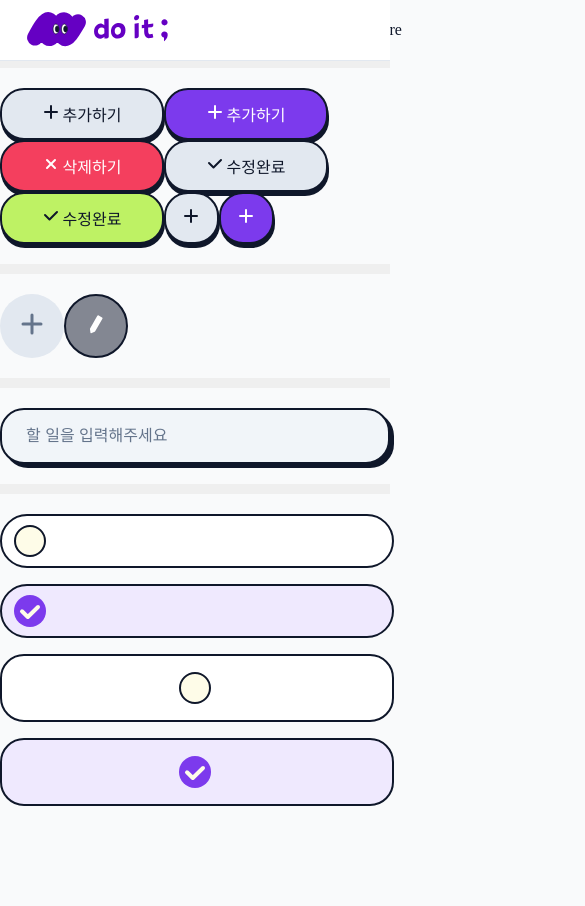
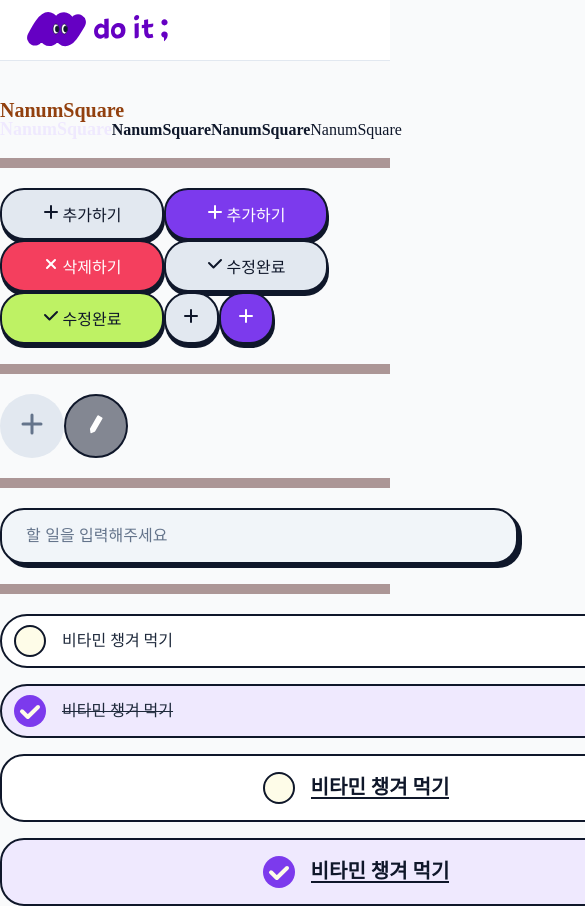
Before and after one commit to ujeans/todo-list, a Next.js app in the folder todo_list/: page /test in a window 390 px wide. Shown: the top 906 px of the page, 585 px wide, since content can reach past the window. Before the commit the page ends 844 px from the top, so only its background shows below. Built offline with nearby package versions, Linux system fonts and the light colour scheme.

Commit message:
반응형 스타일 수정

```diff
--- a/todo_list/src/app/test/page.tsx
+++ b/todo_list/src/app/test/page.tsx
@@ -1,9 +1,9 @@
 "use client";
 
+import styled from "@emotion/styled";
 import { useState } from "react";
 
 import Text from "@/components/shared/Text";
-
 import ButtonComponent from "@/components/shared/Button";
 import CircularButtonComponent from "@/components/shared/CircularButton";
 import Search from "@/components/shared/Search";
@@ -20,7 +20,11 @@ export default function page() {
   const [secondChecked, setSecondChecked] = useState(true);
 
   return (
-    <div>
+    <div
+      style={{
+        marginTop: 100,
+      }}
+    >
       <Text typography="t1" display="block" color="amber800">
         NanumSquare
       </Text>
@@ -31,15 +35,7 @@ export default function page() {
       <Text typography="t4">NanumSquare</Text>
       <Text typography="t5">NanumSquare</Text>
 
-      <div
-        style={{
-          height: 10,
-          width: "100%",
-          background: "#efefef",
-          marginTop: 20,
-          marginBottom: 20,
-        }}
-      ></div>
+      <Line />
 
       <ButtonComponent color="default" icon={<PlusIcon />}>
         추가하기
@@ -68,15 +64,7 @@ export default function page() {
         icon={<PlusIcon />}
       ></ButtonComponent>
 
-      <div
-        style={{
-          height: 10,
-          width: "100%",
-          background: "#efefef",
-          marginTop: 20,
-          marginBottom: 20,
-        }}
-      ></div>
+      <Line />
 
       <CircularButtonComponent styleType="plus">
         <AddIcon />
@@ -85,47 +73,35 @@ export default function page() {
         <EditIcon />
       </CircularButtonComponent>
 
-      <div
-        style={{
-          height: 10,
-          width: "100%",
-          background: "#efefef",
-          marginTop: 20,
-          marginBottom: 20,
-        }}
-      ></div>
+      <Line />
 
       <Search placeholder="할 일을 입력해주세요" />
 
-      <div
-        style={{
-          height: 10,
-          width: "100%",
-          background: "#efefef",
-          marginTop: 20,
-          marginBottom: 20,
-        }}
-      ></div>
+      <Line />
 
       <CheckList
-        text={"비타민 챙겨 먹기"}
+        itemId={1}
+        name={"비타민 챙겨 먹기"}
         isCompleted={firstChecked}
         onClick={() => setFirstChecked(!firstChecked)}
       />
       <CheckList
-        text={"비타민 챙겨 먹기"}
+        itemId={2}
+        name={"비타민 챙겨 먹기"}
         isCompleted={secondChecked}
         onClick={() => setFirstChecked(!secondChecked)}
       />
 
       <CheckList
-        text={"비타민 챙겨 먹기"}
+        itemId={3}
+        name={"비타민 챙겨 먹기"}
         isCompleted={firstChecked}
         detail={true}
         onClick={() => setFirstChecked(!firstChecked)}
       />
       <CheckList
-        text={"비타민 챙겨 먹기"}
+        itemId={4}
+        name={"비타민 챙겨 먹기"}
         isCompleted={secondChecked}
         detail={true}
         onClick={() => setFirstChecked(!secondChecked)}
@@ -133,3 +109,10 @@ export default function page() {
     </div>
   );
 }
+
+const Line = styled.div`
+  height: 10px;
+  width: 100%;
+  background: #ac9696;
+  margin: 20px 0;
+`;
--- a/todo_list/src/components/home/DoneList.tsx
+++ b/todo_list/src/components/home/DoneList.tsx
@@ -42,9 +42,9 @@ function DoneList({ todos, onToggleTodo }: DoneListProps) {
 export default DoneList;
 
 const listStyles = css`
-  width: 50%;
+  /* width: 50%; */
 
   @media (max-width: 744px) {
-    width: 100%;
+    /* width: 100%; */
   }
 `;
--- a/todo_list/src/components/home/TodoList.tsx
+++ b/todo_list/src/components/home/TodoList.tsx
@@ -42,9 +42,9 @@ function TodoList({ todos, onToggleTodo }: TodoListProps) {
 export default TodoList;
 
 const listStyles = css`
-  width: 50%;
+  /* width: 50%; */
 
   @media (max-width: 744px) {
-    width: 100%;
+    /* width: 100%; */
   }
 `;
--- a/todo_list/src/components/shared/CheckList.tsx
+++ b/todo_list/src/components/shared/CheckList.tsx
@@ -99,7 +99,8 @@ function CheckList({
 }
 
 const listRowContainerStyles = (isCompleted: boolean, detail: boolean) => css`
-  width: 100%;
+  /* width: 100%; */
+  width: ${detail ? "996px" : "588px"};
   height: ${detail ? "64px" : "50px"};
   margin-top: 16px;
   border-radius: ${detail ? "24px" : "27px"};
@@ -110,6 +111,14 @@ const listRowContainerStyles = (isCompleted: boolean, detail: boolean) => css`
 
   &:last-child {
     margin-bottom: ${detail ? "0" : "48px"};
+  }
+
+  @media (max-width: 744px) {
+    width: 696px;
+  }
+
+  @media (max-width: 375px) {
+    width: 344px;
   }
 `;
 
--- a/todo_list/src/components/shared/Search.tsx
+++ b/todo_list/src/components/shared/Search.tsx
@@ -4,7 +4,7 @@ import { colors } from "../../styles/colorPalette";
 import { typographyMap } from "@/styles/typoGraphy";
 
 const Search = styled.input`
-  width: 100%;
+  width: 1000px;
   height: 56px;
   padding: 0 24px;
   background-color: ${colors.slate100};
@@ -18,6 +18,14 @@ const Search = styled.input`
   ::placeholder {
     color: ${colors.slate500};
   }
+
+  @media (max-width: 744px) {
+    width: 518px;
+  }
+
+  @media (max-width: 375px) {
+    width: 279px;
+  }
 `;
 
 export default Search;
```
